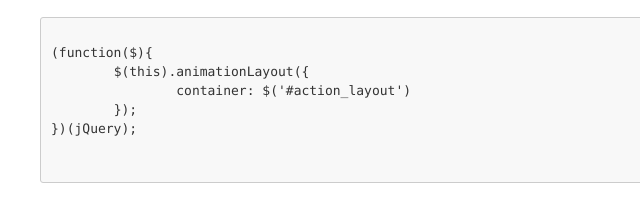
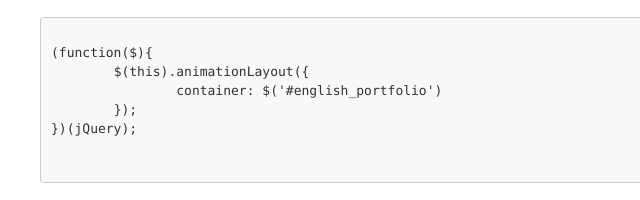
Before and after one commit to mikef1234/Restaurants, a plain HTML site: page documentation/index.html in a window 1280 px wide. Shown: the part 855-1055 px from the top of the page, 0-640 px from the left. Drawn offline with Linux system fonts and the light colour scheme.

Commit message:
corrected an error in documentation

```diff
--- a/documentation/index.html
+++ b/documentation/index.html
@@ -81,7 +81,7 @@
 			<code class="language-html" data-lang="javascript">
 (function($){
 	$(this).animationLayout({
-		container: $('#action_layout')
+		container: $('#english_portfolio')
 	});
 })(jQuery);
 			</code>
```
